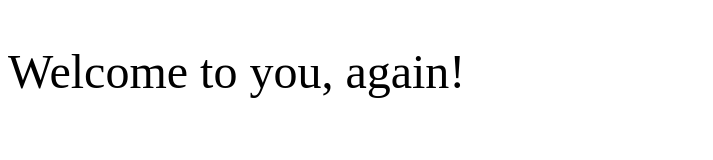
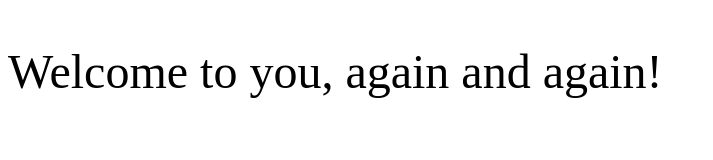
Before and after one commit to MrMoreau/GA-test, a plain HTML site: page index.html in a window 1280 px wide. Shown: the whole page, without its empty margins (0-713 px from the left). Drawn offline with Linux system fonts and the light colour scheme.

Commit message:
test igen

```diff
--- a/index.html
+++ b/index.html
@@ -2,6 +2,6 @@
 <br>
 <br>
 <font size="40" style="Verdana" color="black">
-	Welcome to you, again!
+	Welcome to you, again and again!
 </font>
 </html>
```
